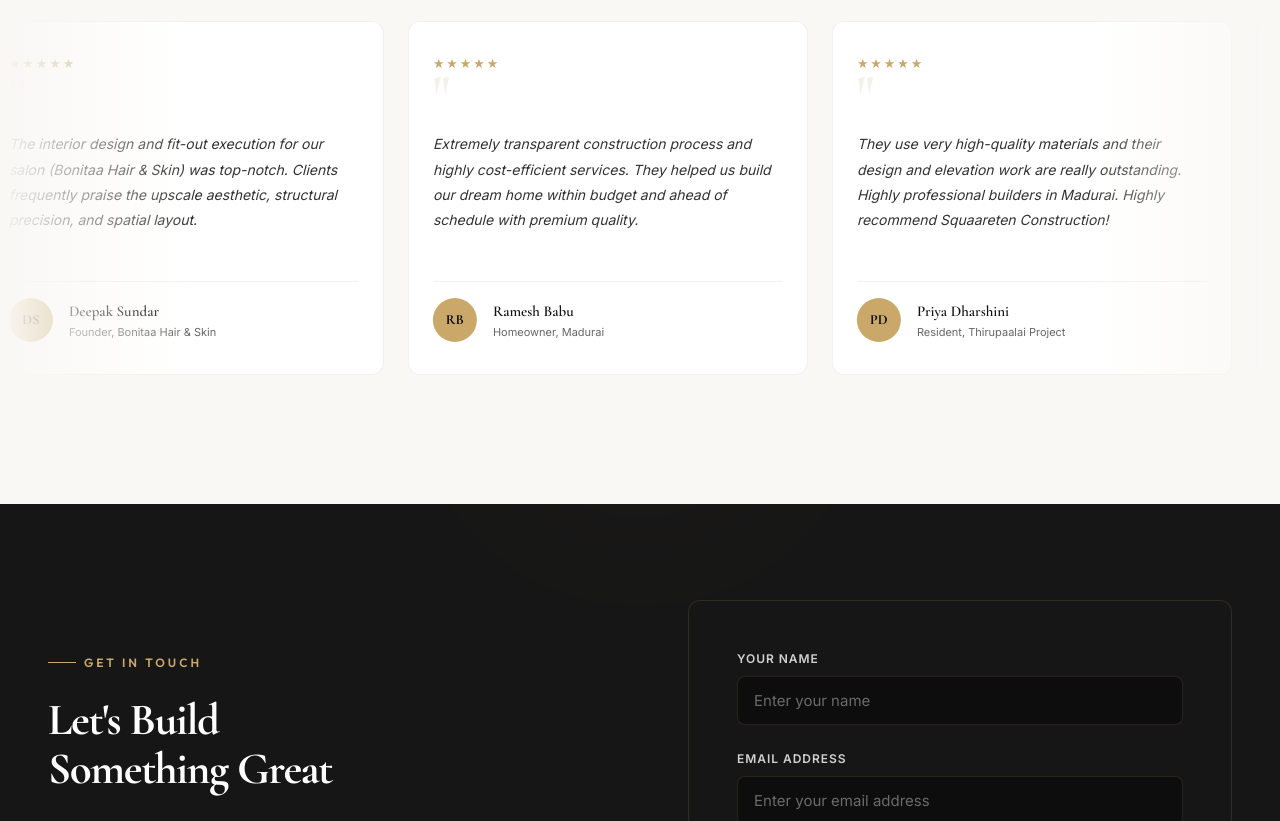
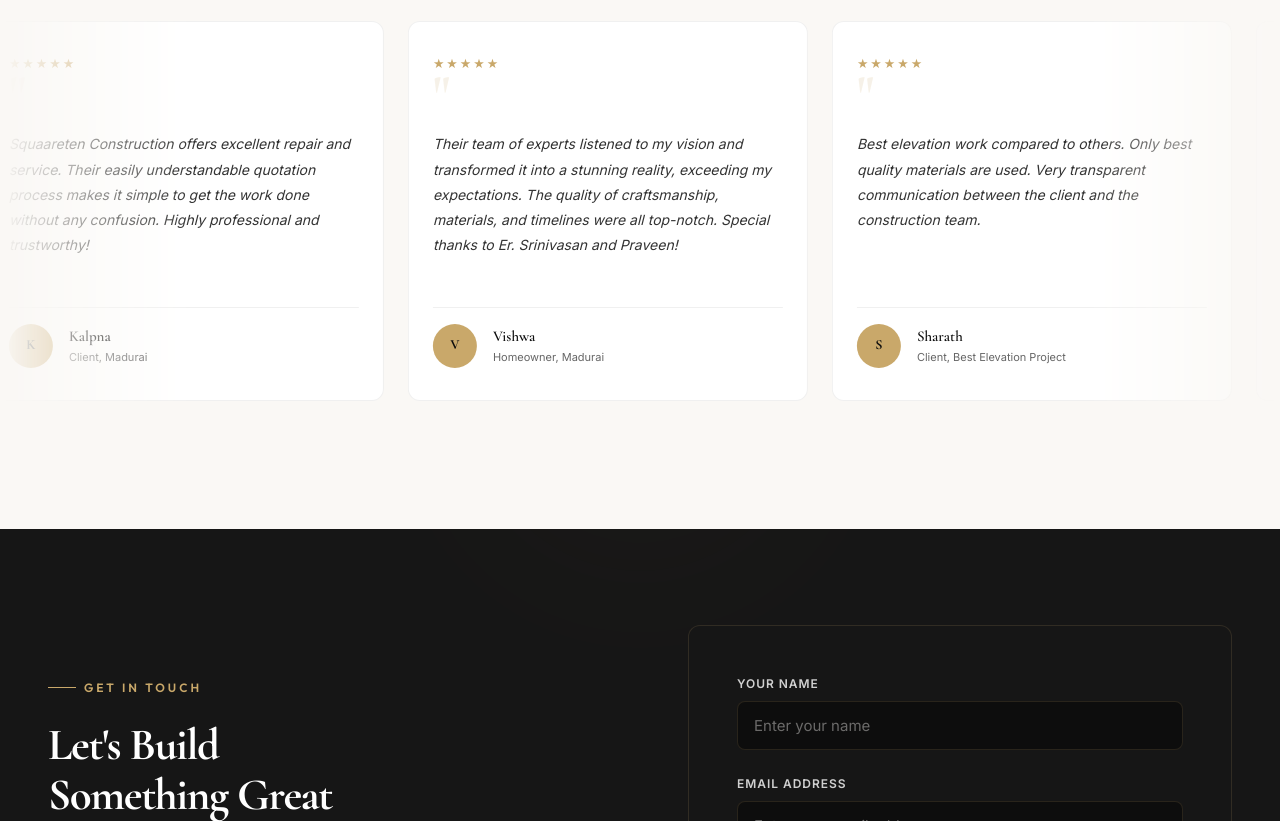
Before and after one commit to Prasannag-cmd/sq10, a React (Vite) app: page / in a window 1280 px wide. Shown: the part 5440-6261 px from the top of the page. Built offline with nearby package versions, Linux system fonts and the light colour scheme.

Commit message:
feat: updated website testimonials with exact fetched reviews from Justdial and Google Maps

```diff
--- a/src/components/Testimonials.jsx
+++ b/src/components/Testimonials.jsx
@@ -9,45 +9,45 @@ gsap.registerPlugin(ScrollTrigger);
 
 const testimonials = [
   {
-    text: 'Squaareten Construction provides excellent repair and services. Their quick service is truly impressive, and they always deliver top-notch results. The team is professional, efficient, and always goes above and beyond to ensure customer satisfaction.',
-    avatar: 'RK',
-    name: 'Rajesh Kumar',
-    role: 'Villa Owner, Arapalayam, Madurai',
+    text: 'Squaareten Construction provides excellent repair and services. Their quick service is truly impressive, and they always deliver top-notch results. The team is professional, efficient, and always goes above and beyond to ensure customer satisfaction. I highly recommend Squaareten Construction!',
+    avatar: 'H',
+    name: 'Harish',
+    role: 'Client, Arapalayam',
     rating: 5
   },
   {
-    text: 'The interior design and fit-out execution for our salon (Bonitaa Hair & Skin) was top-notch. Clients frequently praise the upscale aesthetic, structural precision, and spatial layout.',
-    avatar: 'DS',
-    name: 'Deepak Sundar',
-    role: 'Founder, Bonitaa Hair & Skin',
+    text: 'Squaareten Construction offers excellent repair and service. Their easily understandable quotation process makes it simple to get the work done without any confusion. Highly professional and trustworthy!',
+    avatar: 'K',
+    name: 'Kalpna',
+    role: 'Client, Madurai',
     rating: 5
   },
   {
-    text: 'Extremely transparent construction process and highly cost-efficient services. They helped us build our dream home within budget and ahead of schedule with premium quality.',
-    avatar: 'RB',
-    name: 'Ramesh Babu',
+    text: 'Their team of experts listened to my vision and transformed it into a stunning reality, exceeding my expectations. The quality of craftsmanship, materials, and timelines were all top-notch. Special thanks to Er. Srinivasan and Praveen!',
+    avatar: 'V',
+    name: 'Vishwa',
     role: 'Homeowner, Madurai',
     rating: 5
   },
   {
-    text: 'They use very high-quality materials and their design and elevation work are really outstanding. Highly professional builders in Madurai. Highly recommend Squaareten Construction!',
-    avatar: 'PD',
-    name: 'Priya Dharshini',
-    role: 'Resident, Thirupaalai Project',
+    text: 'Best elevation work compared to others. Only best quality materials are used. Very transparent communication between the client and the construction team.',
+    avatar: 'S',
+    name: 'Sharath',
+    role: 'Client, Best Elevation Project',
     rating: 5
   },
   {
-    text: 'Squaareten Construction provides quick service with truly impressive results. Each time we used their services, we were extremely satisfied with the outcome and professionalism.',
-    avatar: 'MK',
-    name: 'Manikandan',
-    role: 'Homeowner, Madurai',
+    text: 'Squaareten Construction is excellent! They are very cost efficient and provide top-notch repair and services. I highly recommend them for any construction needs.',
+    avatar: 'SK',
+    name: 'Senthil Kumar',
+    role: 'Client, Madurai',
     rating: 5
   },
   {
-    text: 'Squaareten has been our go-to contractor. Their structural precision, timely execution, and material quality are benchmark standards in the region.',
-    avatar: 'VR',
-    name: 'Vikas Reddy',
-    role: 'Owner, Trichy Business Park',
+    text: 'I had an excellent experience with Squaareten Construction. Their service was quick and efficient, and the prices were very reasonable. I was impressed with their professionalism and quality of work.',
+    avatar: 'GS',
+    name: 'Girish S',
+    role: 'Homeowner, Arapalayam',
     rating: 5
   }
 ];
```
